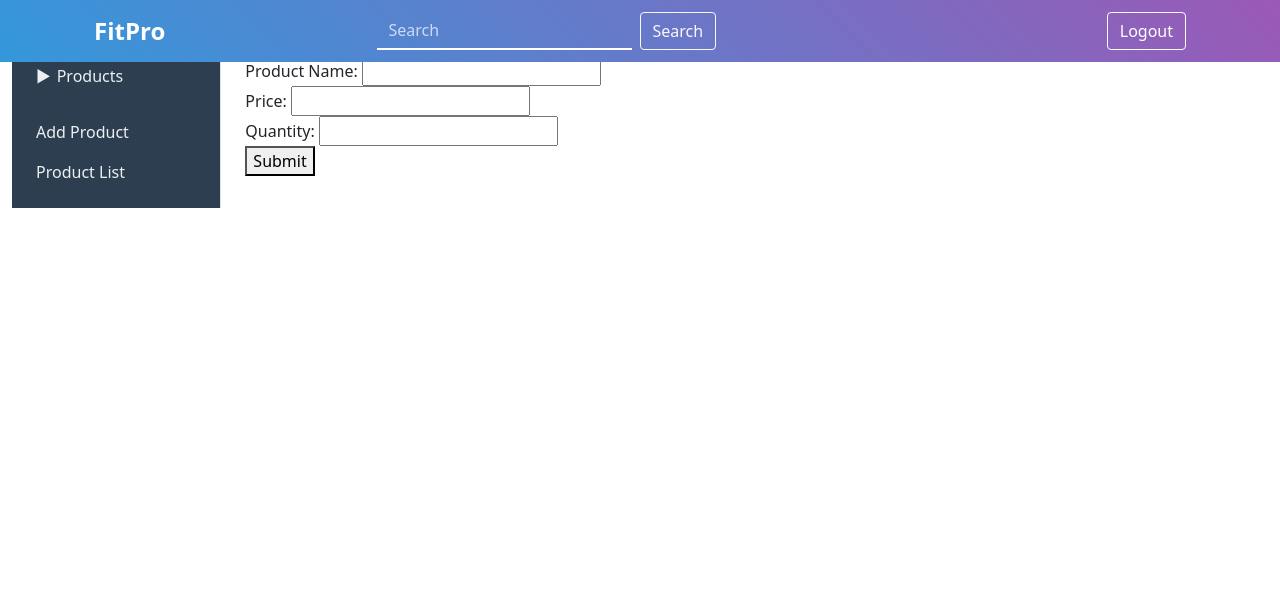
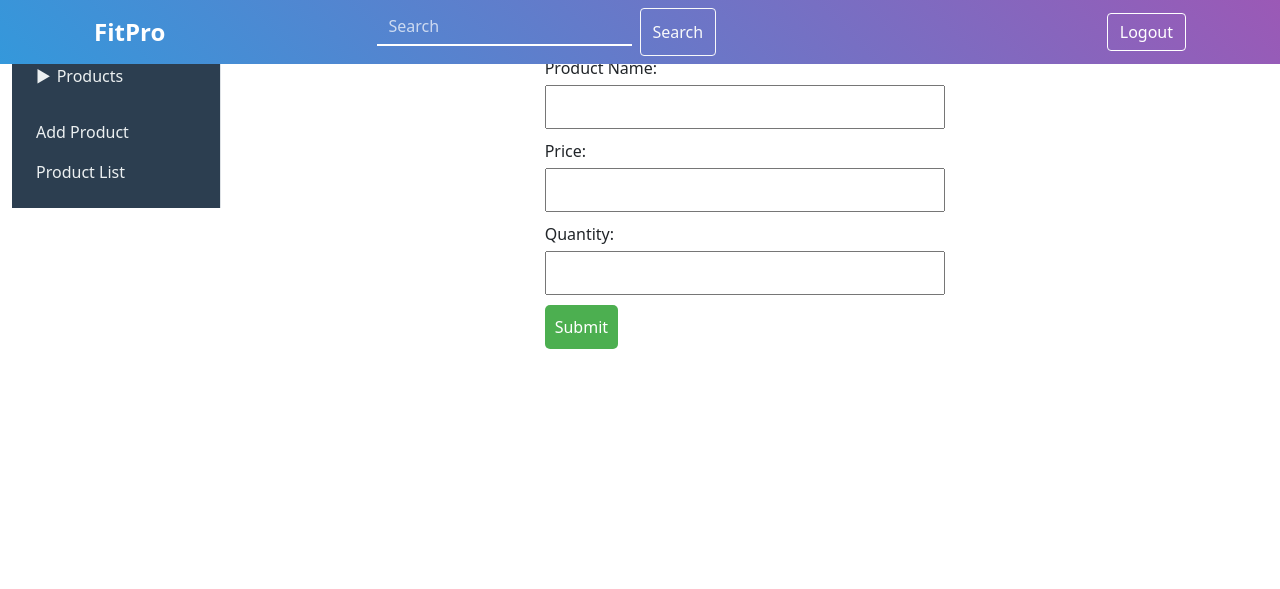
Before and after one commit to AI-ML-Prowork/fit_pro, a Django app: page /admin_panel/add_product in a window 1280 px wide. Shown: the top 589 px of the page. Run offline with Django 5.2, Linux system fonts and the light colour scheme; some libraries are stand-ins or nearby versions.

Commit message:
first commit

```diff
--- a/templates/admin_panel/add_product.html
+++ b/templates/admin_panel/add_product.html
@@ -2,6 +2,36 @@
 
 
 {% block content %}
+
+<style>form {
+  max-width: 400px;
+  margin: auto;
+}
+
+label {
+  display: block;
+  margin-bottom: 5px;
+}
+
+input {
+  width: 100%;
+  padding: 8px;
+  margin-bottom: 10px;
+  box-sizing: border-box;
+}
+
+button {
+  background-color: #4CAF50;
+  color: white;
+  padding: 10px;
+  border: none;
+  border-radius: 5px;
+  cursor: pointer;
+}
+
+button:hover {
+  background-color: #45a049;
+}</style>
 <form method="post" action="{% url 'admin_panel:add_product' %}">
   {% csrf_token %}
 
```
Also changed, not shown: templates/admin_panel/product_list.html (+15 -0 lines).
